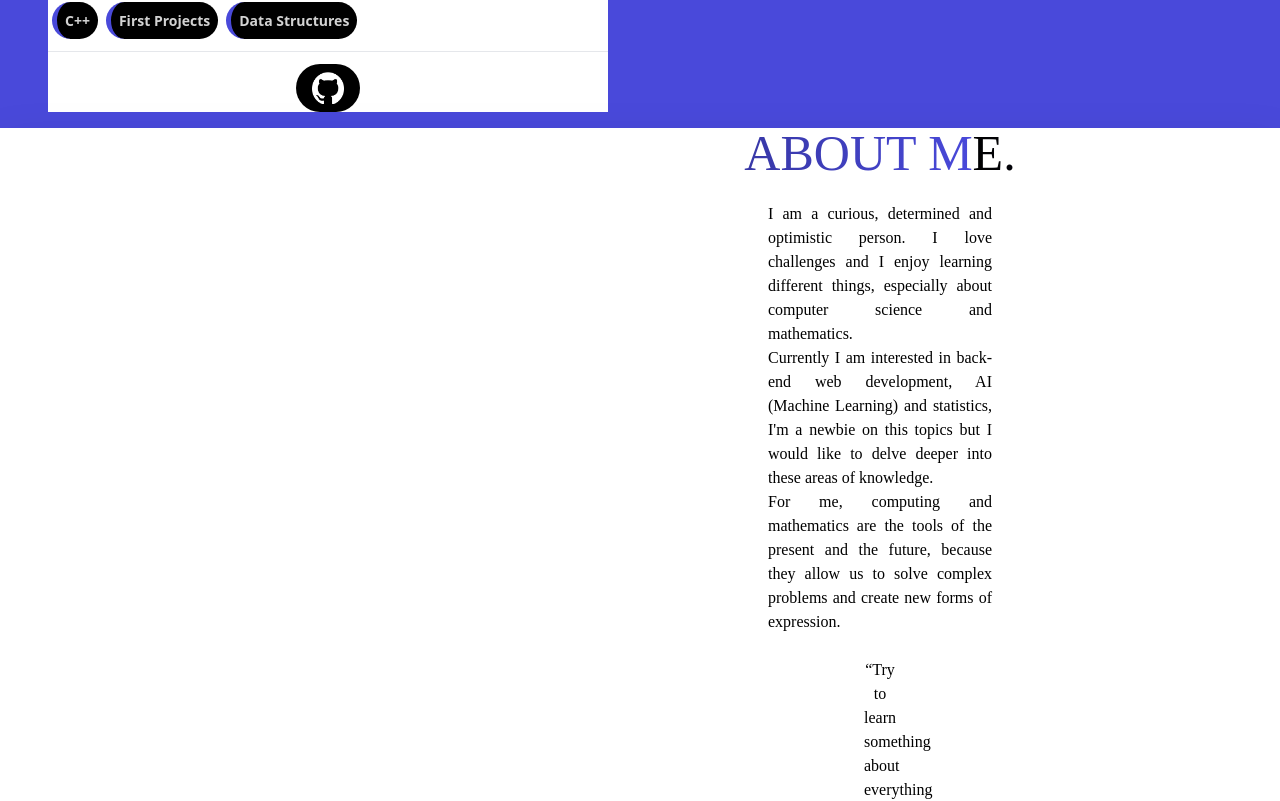
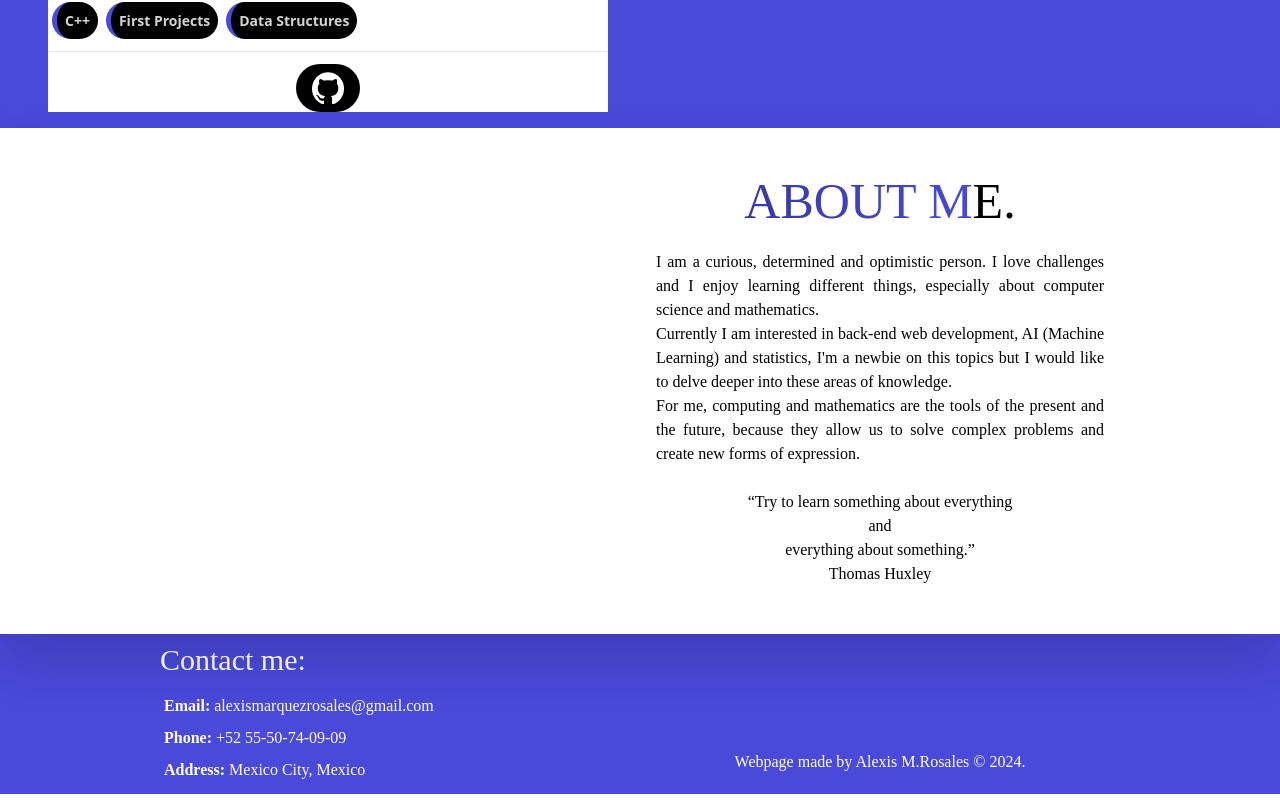
Before and after one commit to alexismrosales/alexismrosales.github.io, a React (Create React App) app: page / in a window 1280 px wide. Shown: the part 6840-7641 px from the top of the page. Built offline with nearby package versions, Linux system fonts and the light colour scheme.

Commit message:
fixed responsive horizontal view

```diff
--- a/src/App.tsx
+++ b/src/App.tsx
@@ -6,7 +6,7 @@ import Footer from './components/footer';
 function App() {
   return (
     <div className="App">
-      <Header/>
+      {<Header/>}
       <Intro/>
       <Projects/>
       <AboutMe/>
--- a/src/components/aboutme/styles.module.css
+++ b/src/components/aboutme/styles.module.css
@@ -1,16 +1,16 @@
 .container{
     @apply
-    md:h-[45rem]
     h-auto
     w-full
     bg-white
-    py-10
-    md:py-0
     md:px-[10rem]
+    px-1
+    py-12
     flex
     items-center
     grid
-    md:grid-cols-2
+    lg:grid-cols-2
+    grid-cols-1
     drop-shadow-2xl
 }
 
@@ -31,7 +31,6 @@
 }
 .text{
     @apply
-    md:px-[8rem]
     px-4
     text-justify;
     font-family: 'Roboto Slab', serif;
@@ -39,7 +38,7 @@
 .phrase{
     @apply
     px-10
-    md:px-[14rem]
+
     text-center;
     font-family: 'Roboto Slab', serif;
 }
--- a/src/components/intro/styles.module.css
+++ b/src/components/intro/styles.module.css
@@ -9,7 +9,8 @@
 }
 .container{
     @apply
-    h-screen
+    lg:h-screen
+    h-auto
     w-full
     bg-[var(--purple)]
 }
@@ -56,7 +57,7 @@
     pb-8
     text-white
     md:p-[2rem]
-    md:w-1/3
+    md:w-1/2
     text-center
     text-base;
     font-family: 'Roboto Mono', monospace;
--- a/src/components/projects&programs/styles.module.css
+++ b/src/components/projects&programs/styles.module.css
@@ -22,6 +22,6 @@
     justify-center
     grid
     2xl:grid-cols-3
-    md:grid-cols-2
+    lg:grid-cols-2
     grid-cols-1
 }
```
